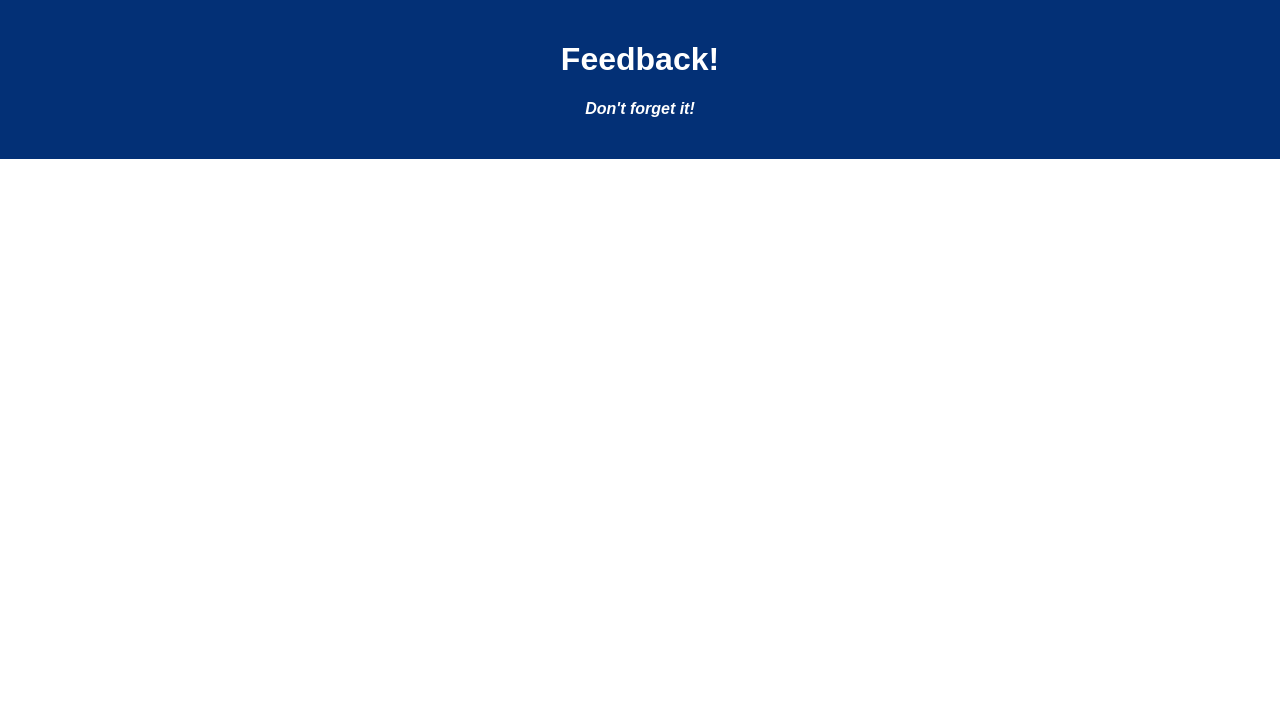
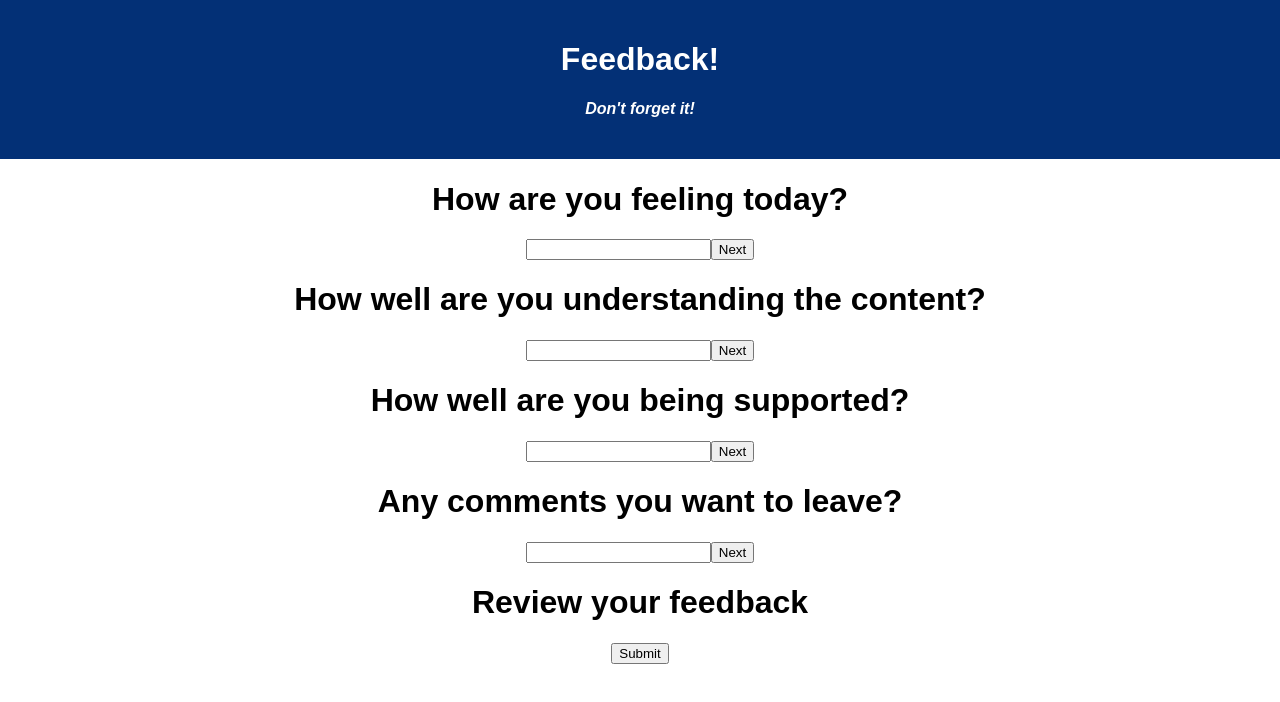
Before and after one commit to louimart/Redux-Feedback-Loop, a React (Vite) app: page /understanding in a window 1280 px wide. Shown: the top 702 px of the page. Built offline with nearby package versions, Linux system fonts and the light colour scheme.

Commit message:
building out components

```diff
--- a/src/components/App/App.jsx
+++ b/src/components/App/App.jsx
@@ -2,14 +2,27 @@ import React from 'react';
 import axios from 'axios';
 import './App.css';
 
+import { getFeedback, postFeedback } from '../../feedbackApi/feedback.api';
+import Feeling from '../feeling/feeling';
+import Understanding from '../understanding/understanding';
+import Support from '../support/support';
+import Comments from '../comments/comments';
+import Feedback from '../Feedback/Feedback';
+
 function App() {
-
   return (
-    <div className='App'>
-      <header className='App-header'>
-        <h1 className='App-title'>Feedback!</h1>
+    <div className="App">
+      <header className="App-header">
+        <h1 className="App-title">Feedback!</h1>
         <h4>Don't forget it!</h4>
       </header>
+      <main>
+        <Feeling />
+        <Understanding />
+        <Support />
+        <Comments />
+        <Feedback />
+      </main>
     </div>
   );
 }
--- /dev/null
+++ b/src/components/Comments/Comments.jsx
@@ -0,0 +1,11 @@
+function Comments() {
+  return (
+    <>
+      <label for="comments"><h1>Any comments you want to leave?</h1></label>
+      <input type="text" name="comments"/>
+      <button>Next</button>
+    </>
+  );
+}
+
+export default Comments;
--- /dev/null
+++ b/src/components/Feedback/Feedback.jsx
@@ -0,0 +1,10 @@
+function Feedback() {
+  return (
+    <>
+      <h1>Review your feedback</h1>
+      <button>Submit</button>
+    </>
+  );
+}
+
+export default Feedback;
--- /dev/null
+++ b/src/components/Feeling/Feeling.jsx
@@ -0,0 +1,13 @@
+function Feeling() {
+  return (
+    <>
+      <label for="feeling">
+        <h1>How are you feeling today?</h1>
+      </label>
+      <input type="number" name="feeling" />
+      <button>Next</button>
+    </>
+  );
+}
+
+export default Feeling;
--- /dev/null
+++ b/src/components/Support/Support.jsx
@@ -0,0 +1,11 @@
+function Support() {
+  return (
+    <>
+      <label for="support"><h1>How well are you being supported?</h1></label>
+      <input type="number" name="support" />
+      <button>Next</button>
+    </>
+  );
+}
+
+export default Support;
--- /dev/null
+++ b/src/components/Understanding/Understanding.jsx
@@ -0,0 +1,13 @@
+function Understanding() {
+  return (
+    <>
+      <label for="understanding">
+        <h1>How well are you understanding the content?</h1>
+      </label>
+      <input type="number" name="understanding" />
+      <button>Next</button>
+    </>
+  );
+}
+
+export default Understanding;
--- /dev/null
+++ b/src/feedbackApi/feedback.api.js
@@ -0,0 +1,11 @@
+import axios from "axios";
+
+
+export const getFeedback = () => {
+  return axios.get('/api/feedback')
+}
+
+// POST-Submit Feedback
+export const postFeedback = (feedbackData) => {
+  return axios.post('/api/feedback', feedbackData);
+};
```
Also changed, not shown: src/components/feedbackApi/feedback.api.js (deleted, +0 -9 lines).
